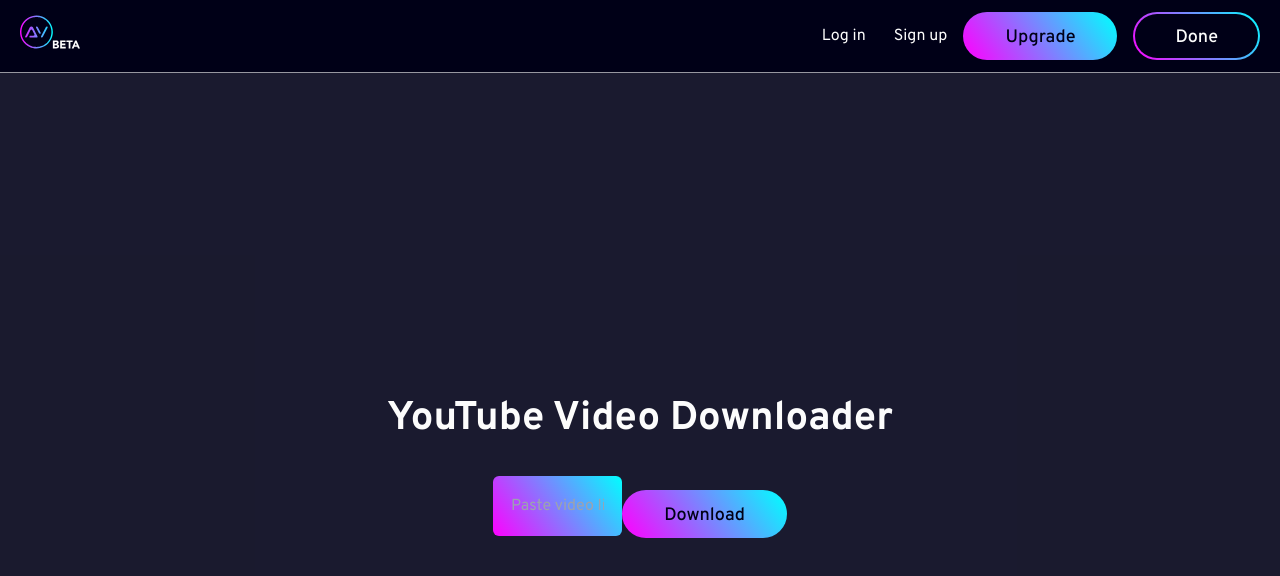
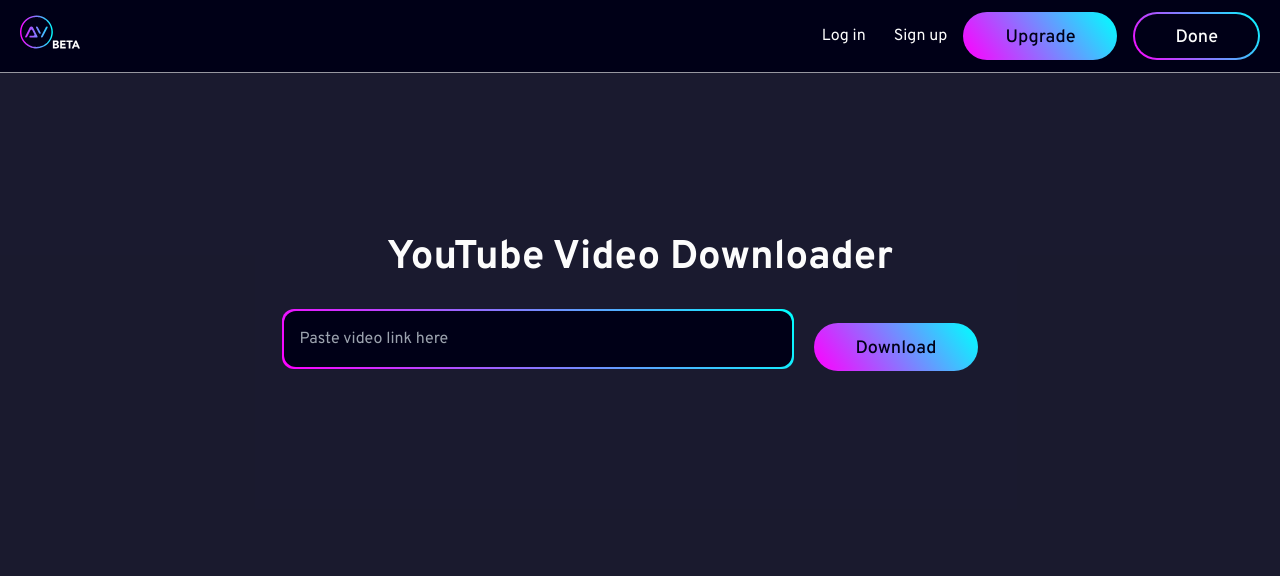
Before and after one commit to Aview-International/aview-ai, a Next.js app: page /vid-download in a window 1280 px wide. Shown: the top 576 px of the page. Built offline with nearby package versions, Linux system fonts and the light colour scheme; no server answers.

Commit message:
finished yt-download first page

```diff
--- a/components/dashboard/VidDownload.js
+++ b/components/dashboard/VidDownload.js
@@ -6,11 +6,12 @@
   const [videoLink, setVideoLink] = useState('');
 
   return (
-    <div className="w-full h-screen bg-white-transparent flex flex-col items-center justify-center">
-      <h1 className="text-white text-7xl font-bold mb-8">YouTube Video Downloader</h1>
+    <div className="w-full h-screen bg-white-transparent flex flex-col items-center">
+      <h1 className="text-white text-7xl font-bold mt-20 pt-20 ">YouTube Video Downloader</h1>
 
-      <div className="flex flex-row items-center justify-center">
-      <Border borderRadius="md" classes="w-1/3 mb-4">
+      <div className="flex flex-row items-center w-3/5 justify-center rounded-xl m-5">
+      <Border borderRadius="md" classes="w-2/3 mb-4 rounded-xl">
+      <div className="bg-black rounded-xl w-full h-full">
         <input
           type="text"
           placeholder="Paste video link here"
@@ -18,8 +19,9 @@
           onChange={(e) => setVideoLink(e.target.value)}
           className="w-full p-4 bg-transparent text-white outline-none border-none"
         />
+        </div>
       </Border>
-      <div className="flex space-x-4">
+      <div className="flex m-5">
         <Button type="primary" onClick={() => console.log('Downloading...')}>
           Download
         </Button>
```
